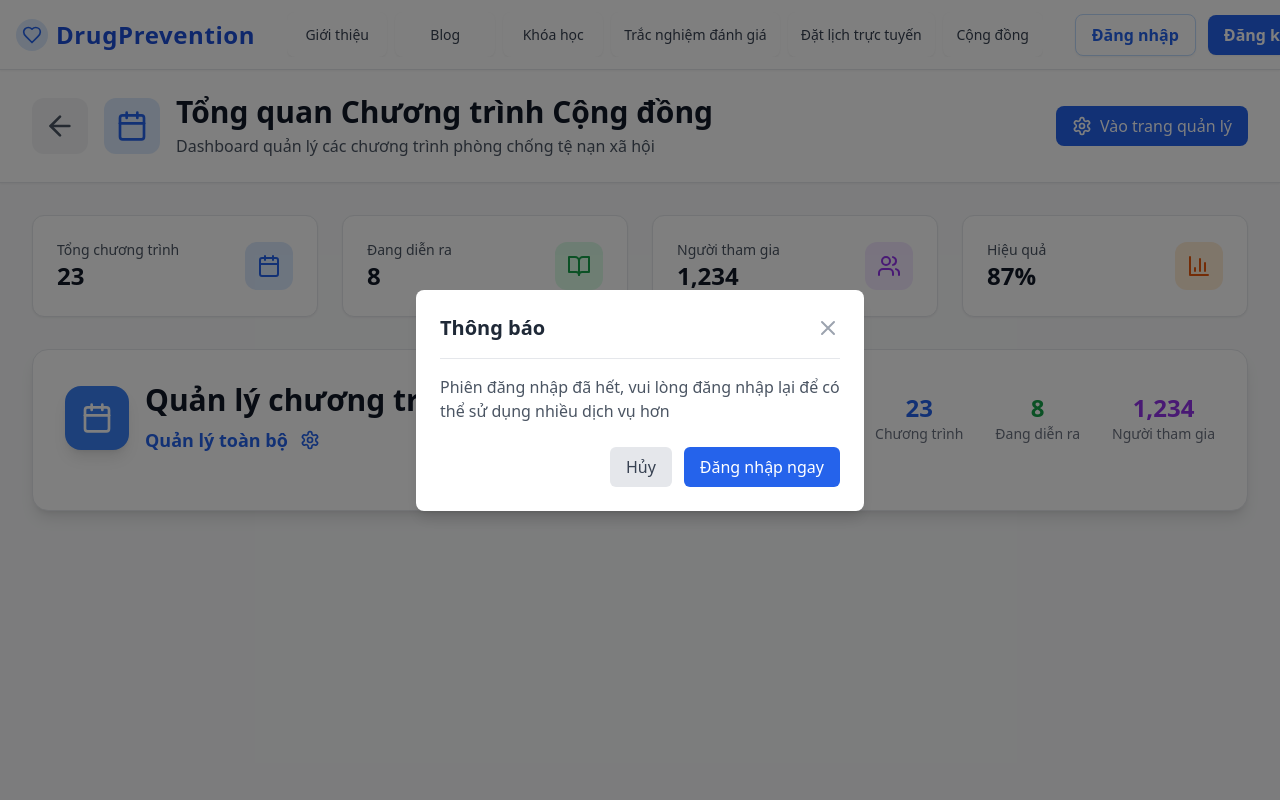
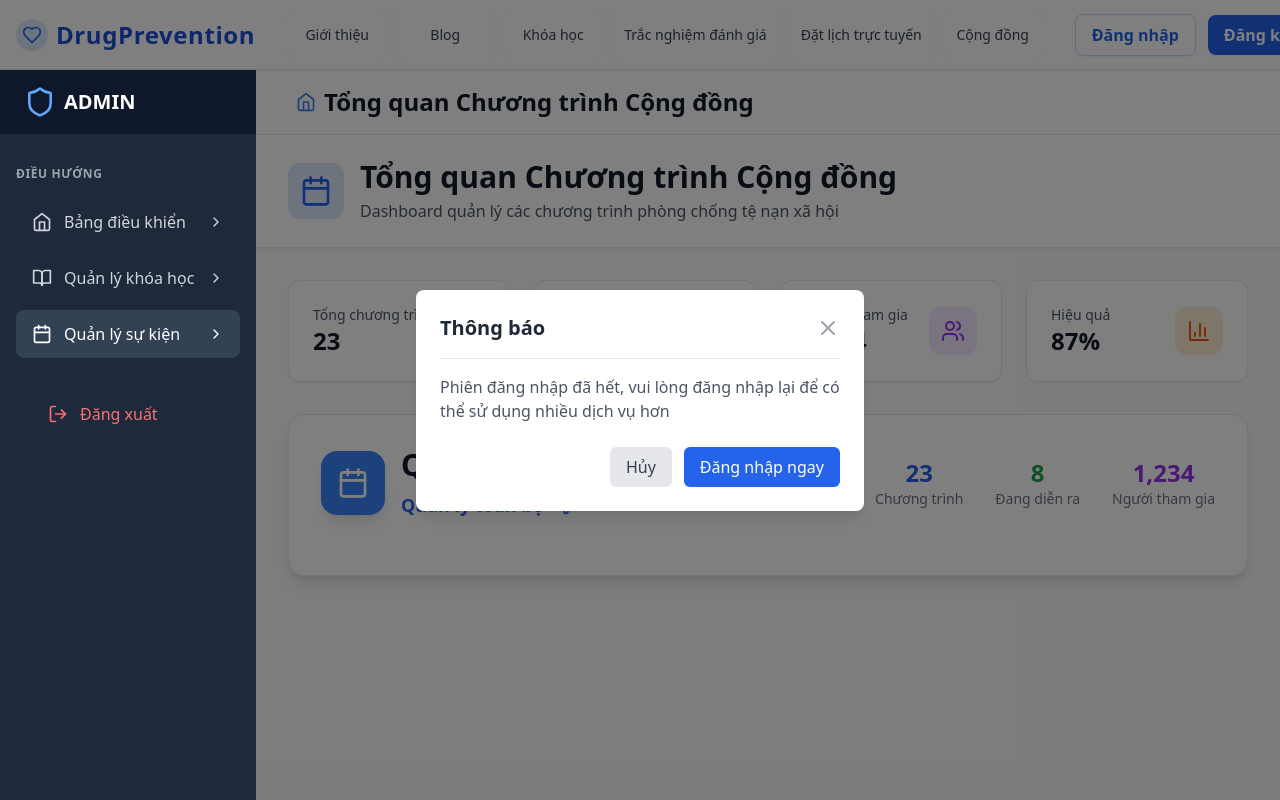
Before and after one commit to Rinnn465/DrugUsePreventionProject, a React (Vite) app in the folder client/: page /roles/1/program-dashboard in a window 1280 px wide. Shown: the top 800 px of the page. Built offline with nearby package versions, Linux system fonts and the light colour scheme; no server answers.

Commit message:
refactor(admin): dùng chung AdminLayout cho dashboard, quản lý khóa học, sự kiện; xóa breadcrumb, search, user info ở header

```diff
--- /dev/null
+++ b/client/src/components/AdminLayout.tsx
@@ -0,0 +1,164 @@
+import React, { useState } from "react";
+import { Link, useNavigate, useLocation } from "react-router-dom";
+import { useUser } from "../context/UserContext";
+import {
+    Home,
+    Users,
+    BookOpen,
+    Calendar,
+    BarChart3,
+    Shield,
+    TrendingUp,
+    FileText,
+    LogOut,
+    ChevronRight,
+    Menu,
+    X,
+    Bell,
+    Search
+} from "lucide-react";
+
+interface AdminLayoutProps {
+    children: React.ReactNode;
+    title?: string;
+    breadcrumb?: string;
+}
+
+const AdminLayout: React.FC<AdminLayoutProps> = ({ children, title = "Trang chủ", breadcrumb = "Trang chủ" }) => {
+    const { user, setUser } = useUser();
+    const navigate = useNavigate();
+    const location = useLocation();
+    const [sidebarOpen, setSidebarOpen] = useState(false);
+
+    // Sidebar navigation items
+    const navigationItems = [
+        {
+            label: "Bảng điều khiển",
+            icon: Home,
+            link: `/admin`,
+            isActive: location.pathname === '/admin'
+        },
+        {
+            label: "Quản lý khóa học",
+            icon: BookOpen,
+            link: `/roles/${user?.RoleID}/course-manage`,
+            isActive: location.pathname.includes('/course-manage')
+        },
+        {
+            label: "Quản lý sự kiện",
+            icon: Calendar,
+            link: `/roles/${user?.RoleID}/program-dashboard`,
+            isActive: location.pathname.includes('/program-dashboard')
+        }
+    ];
+
+    const handleLogout = () => {
+        fetch('http://localhost:5000/api/auth/logout', {
+            method: 'POST',
+            credentials: 'include',
+        })
+            .then(() => {
+                setUser(null);
+                localStorage.removeItem('user');
+                localStorage.clear();
+                navigate('/login');
+            })
+            .catch(() => {
+                setUser(null);
+                localStorage.removeItem('user');
+                localStorage.clear();
+                navigate('/login');
+            });
+    };
+
+    return (
+        <div className="flex h-screen bg-gray-100">
+            {/* Sidebar */}
+            <div className={`fixed inset-y-0 left-0 z-50 w-64 bg-slate-800 transform ${sidebarOpen ? 'translate-x-0' : '-translate-x-full'} transition-transform duration-300 ease-in-out lg:translate-x-0 lg:static lg:inset-0`}>
+                {/* Sidebar Header */}
+                <div className="flex items-center justify-between h-16 px-6 bg-slate-900">
+                    <div className="flex items-center space-x-2">
+                        <Shield className="h-8 w-8 text-blue-400" />
+                        <span className="text-xl font-bold text-white">ADMIN</span>
+                    </div>
+                    <button
+                        onClick={() => setSidebarOpen(false)}
+                        className="lg:hidden text-gray-400 hover:text-white"
+                    >
+                        <X className="h-6 w-6" />
+                    </button>
+                </div>
+
+                {/* Navigation */}
+                <nav className="mt-8 px-4">
+                    <div className="text-xs font-semibold text-gray-400 uppercase tracking-wider mb-4">
+                        Điều hướng
+                    </div>
+
+                    {navigationItems.map((item, index) => (
+                        <Link
+                            key={index}
+                            to={item.link}
+                            className={`flex items-center justify-between px-4 py-3 rounded-lg cursor-pointer transition-colors mb-2 ${
+                                item.isActive ? 'bg-slate-700 text-white' : 'text-gray-300 hover:bg-slate-700 hover:text-white'
+                            }`}
+                        >
+                            <div className="flex items-center space-x-3">
+                                <item.icon className="h-5 w-5" />
+                                <span className="font-medium">{item.label}</span>
+                            </div>
+                            <ChevronRight className="h-4 w-4" />
+                        </Link>
+                    ))}
+
+                    {/* Logout Button */}
+                    <div className="mt-8 px-4">
+                        <button
+                            onClick={handleLogout}
+                            className="w-full flex items-center space-x-3 px-4 py-3 text-red-400 hover:bg-red-500 hover:text-white rounded-lg transition-colors"
+                        >
+                            <LogOut className="h-5 w-5" />
+                            <span className="font-medium">Đăng xuất</span>
+                        </button>
+                    </div>
+                </nav>
+            </div>
+
+            {/* Main Content */}
+            <div className="flex-1 flex flex-col overflow-hidden lg:ml-0">
+                {/* Top Header */}
+                <header className="bg-white shadow-sm border-b border-gray-200">
+                    <div className="flex items-center justify-between px-6 py-4">
+                        <div className="flex items-center space-x-4">
+                            <button
+                                onClick={() => setSidebarOpen(true)}
+                                className="lg:hidden text-gray-500 hover:text-gray-700"
+                            >
+                                <Menu className="h-6 w-6" />
+                            </button>
+                            <div className="flex items-center space-x-2">
+                                <Home className="h-5 w-5 text-blue-500" />
+                                <span className="text-2xl font-bold text-gray-900">{title}</span>
+                            </div>
+                        </div>
+                    </div>
+                </header>
+
+                {/* Page Content */}
+                <main className="flex-1 overflow-y-auto bg-gray-50">
+                    {children}
+                </main>
+            </div>
+
+            {/* Mobile sidebar overlay */}
+            {sidebarOpen && (
+                <div
+                    className="fixed inset-0 bg-black bg-opacity-50 z-40 lg:hidden"
+                    onClick={() => setSidebarOpen(false)}
+                />
+            )}
+        </div>
+    );
+};
+
+export default AdminLayout;
--- a/client/src/pages/course/CourseManagmentPage.tsx
+++ b/client/src/pages/course/CourseManagmentPage.tsx
@@ -6,12 +6,12 @@ import {
     BookOpen,
     Search,
     ChevronDown,
-    ArrowLeft,
     Clock
 } from 'lucide-react';
-import { Link, useParams } from 'react-router-dom';
+import { useParams } from 'react-router-dom';
 import { SqlCourse } from '../../types/Course';
 import { CourseFormData } from '../../types/Course';
+import AdminLayout from '../../components/AdminLayout';
 
 
 const CourseManagmentPage: React.FC = () => {
@@ -267,18 +267,12 @@ const CourseManagmentPage: React.FC = () => {
     };
 
     return (
-        <div className="min-h-screen bg-gray-50">
-            {/* Header Section */}
+        <AdminLayout title="Quản lý Khóa học" breadcrumb="Quản lý Khóa học">
+            {/* Page Header */}
             <div className="bg-white shadow-sm border-b">
                 <div className="max-w-7xl mx-auto px-4 sm:px-6 lg:px-8 py-6">
                     <div className="flex items-center justify-between">
                         <div className="flex items-center space-x-4">
-                            <Link
-                                to="/admin"
-                                className="p-3 bg-gray-100 hover:bg-gray-200 rounded-xl transition-colors"
-                            >
-                                <ArrowLeft className="h-8 w-8 text-gray-600" />
-                            </Link>
                             <div className="p-3 bg-blue-100 rounded-xl">
                                 <BookOpen className="h-8 w-8 text-blue-600" />
                             </div>
@@ -717,7 +711,7 @@ const CourseManagmentPage: React.FC = () => {
                     </div>
                 </div>
             )}
-        </div>
+        </AdminLayout>
     );
 };
 
--- a/client/src/pages/management/AdminPage.tsx
+++ b/client/src/pages/management/AdminPage.tsx
@@ -74,8 +74,6 @@ const AdminPage: React.FC = () => {
             color: "bg-orange-500"
         }
     ];
-
-
 
     const handleLogout = () => {
         fetch('http://localhost:5000/api/auth/logout', {
@@ -225,8 +223,6 @@ const AdminPage: React.FC = () => {
                             ))}
                         </div>
 
-
-
                         {/* Quick Actions - Thực tế có thể click */}
                         <div className="bg-white rounded-xl shadow-sm border border-gray-200 p-6">
                             <h3 className="text-lg font-semibold text-gray-900 mb-4 flex items-center">
--- a/client/src/pages/program/ProgramDashboardPage.tsx
+++ b/client/src/pages/program/ProgramDashboardPage.tsx
@@ -5,9 +5,9 @@ import {
     Settings,
     BarChart3,
     Users,
-    BookOpen,
-    ArrowLeft
+    BookOpen
 } from 'lucide-react';
+import AdminLayout from '../../components/AdminLayout';
 
 const ProgramDashboardPage: React.FC = () => {
     const { userId } = useParams();
@@ -22,18 +22,11 @@ const ProgramDashboardPage: React.FC = () => {
     };
 
     return (
-        <div className="min-h-screen bg-gray-50">
-            {/* Header */}
+        <AdminLayout title="Tổng quan Chương trình Cộng đồng" breadcrumb="Quản lý sự kiện">
+            {/* Page Header */}
             <div className="bg-white shadow-sm border-b">
                 <div className="max-w-7xl mx-auto px-4 sm:px-6 lg:px-8 py-6">
-                    <div className="flex items-center justify-between">
                     <div className="flex items-center space-x-4">
-                            <Link
-                                to="/admin"
-                                className="p-3 bg-gray-100 hover:bg-gray-200 rounded-xl transition-colors"
-                            >
-                                <ArrowLeft className="h-8 w-8 text-gray-600" />
-                            </Link>
                         <div className="p-3 bg-blue-100 rounded-xl">
                             <Calendar className="h-8 w-8 text-blue-600" />
                         </div>
@@ -41,14 +34,6 @@ const ProgramDashboardPage: React.FC = () => {
                             <h1 className="text-3xl font-bold text-gray-900">Tổng quan Chương trình Cộng đồng</h1>
                             <p className="text-gray-600 mt-1">Dashboard quản lý các chương trình phòng chống tệ nạn xã hội</p>
                         </div>
-                        </div>
-                        <Link
-                            to="/roles/Admin/program-manage"
-                            className="bg-blue-600 hover:bg-blue-700 text-white px-4 py-2 rounded-lg flex items-center space-x-2 transition-colors"
-                        >
-                            <Settings className="h-5 w-5" />
-                            <span>Vào trang quản lý</span>
-                        </Link>
                     </div>
                 </div>
             </div>
@@ -67,7 +52,6 @@ const ProgramDashboardPage: React.FC = () => {
                             </div>
                         </div>
                     </div>
-
                     <div className="bg-white rounded-xl shadow-sm border border-gray-200 p-6">
                         <div className="flex items-center justify-between">
                             <div>
@@ -79,7 +63,6 @@ const ProgramDashboardPage: React.FC = () => {
                             </div>
                         </div>
                     </div>
-
                     <div className="bg-white rounded-xl shadow-sm border border-gray-200 p-6">
                         <div className="flex items-center justify-between">
                             <div>
@@ -91,7 +74,6 @@ const ProgramDashboardPage: React.FC = () => {
                             </div>
                         </div>
                     </div>
-
                     <div className="bg-white rounded-xl shadow-sm border border-gray-200 p-6">
                         <div className="flex items-center justify-between">
                             <div>
@@ -143,7 +125,7 @@ const ProgramDashboardPage: React.FC = () => {
                     </Link>
                 </div>
             </div>
-        </div>
+        </AdminLayout>
     );
 };
 
```
Lines whose indentation alone changed are shown as unchanged.
